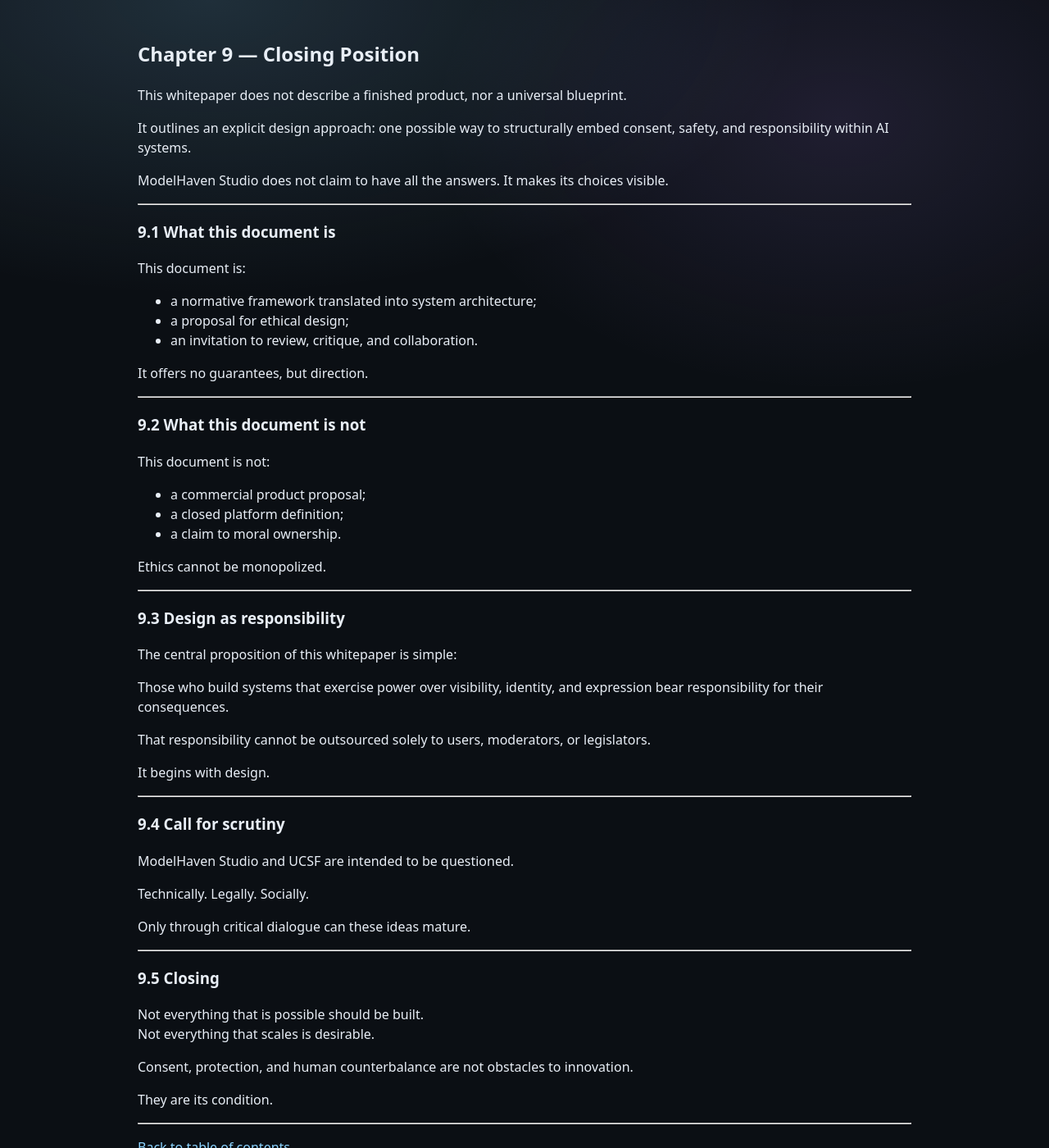
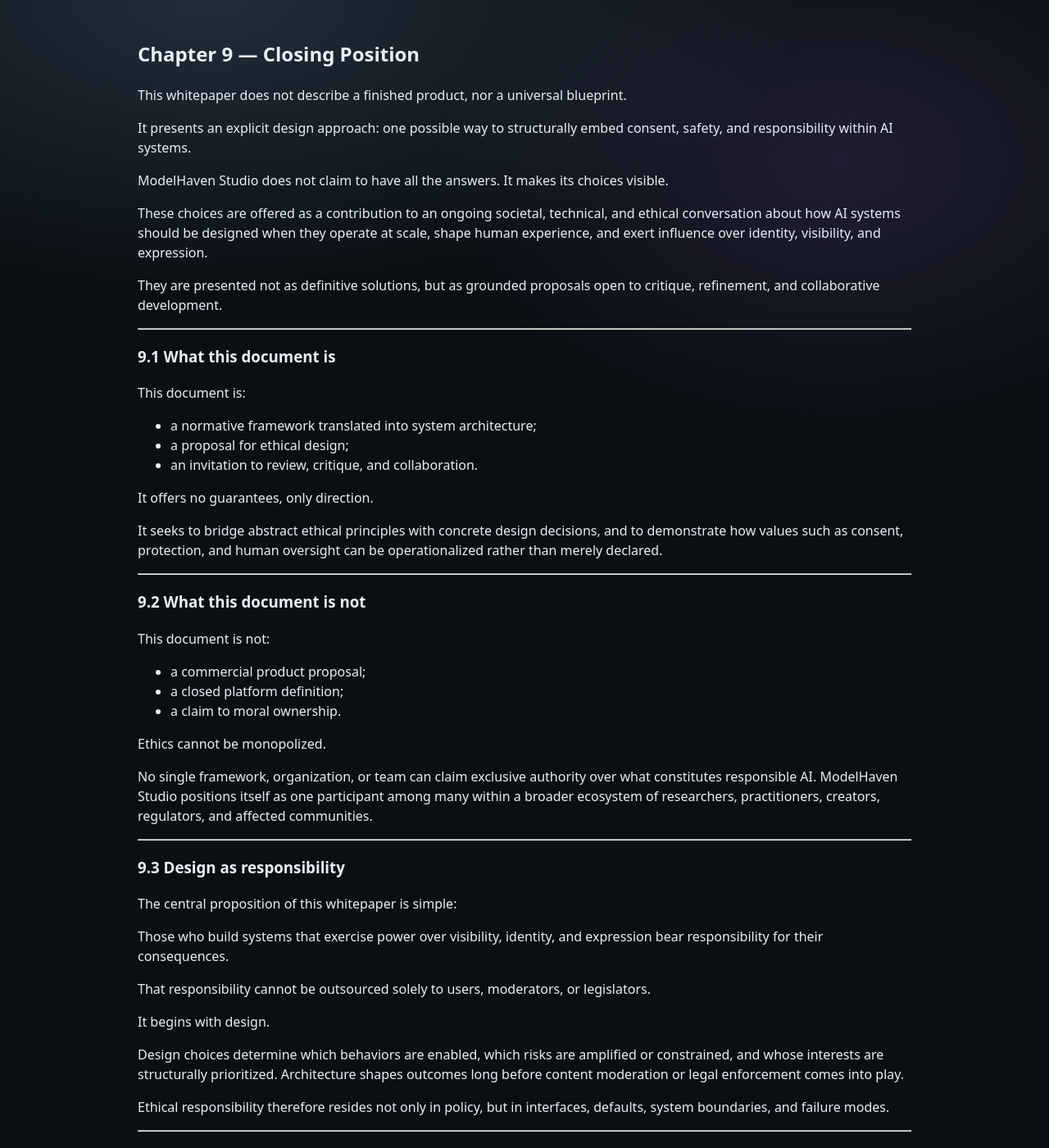
Before and after one commit to MartijnBruzzese/ModelHaven-Studio, a Jekyll site: the page built from WHITE_PAPERS/EN/MODELHAVEN_STUDIO_EN/10_CHAPTER_9_CONCLUSION.md, in a window 1280 px wide and 1400 px high. Shown: the whole window at 82% size. Built offline with Jekyll 4.4.1, drawn with Linux system fonts in a browser that asks for light colours; our own code applies the rules of GitHub Pages for plain Markdown files; some of the changed text lies outside the part shown.

Commit message:
Update Chapter 9 conclusion for clarity and emphasis
Revised language for clarity and emphasis on ethical design principles.

```diff
--- a/WHITE_PAPERS/EN/MODELHAVEN_STUDIO_EN/10_CHAPTER_9_CONCLUSION.md
+++ b/WHITE_PAPERS/EN/MODELHAVEN_STUDIO_EN/10_CHAPTER_9_CONCLUSION.md
@@ -3,9 +3,13 @@
 
 This whitepaper does not describe a finished product, nor a universal blueprint.
 
-It outlines an explicit design approach: one possible way to structurally embed consent, safety, and responsibility within AI systems.
+It presents an explicit design approach: one possible way to structurally embed consent, safety, and responsibility within AI systems.
 
 ModelHaven Studio does not claim to have all the answers. It makes its choices visible.
+
+These choices are offered as a contribution to an ongoing societal, technical, and ethical conversation about how AI systems should be designed when they operate at scale, shape human experience, and exert influence over identity, visibility, and expression.
+
+They are presented not as definitive solutions, but as grounded proposals open to critique, refinement, and collaborative development.
 
 ---
 
@@ -17,7 +21,9 @@
 - a proposal for ethical design;
 - an invitation to review, critique, and collaboration.
 
-It offers no guarantees, but direction.
+It offers no guarantees, only direction.
+
+It seeks to bridge abstract ethical principles with concrete design decisions, and to demonstrate how values such as consent, protection, and human oversight can be operationalized rather than merely declared.
 
 ---
 
@@ -31,6 +37,8 @@
 
 Ethics cannot be monopolized.
 
+No single framework, organization, or team can claim exclusive authority over what constitutes responsible AI. ModelHaven Studio positions itself as one participant among many within a broader ecosystem of researchers, practitioners, creators, regulators, and affected communities.
+
 ---
 
 ### 9.3 Design as responsibility
@@ -43,6 +51,10 @@
 
 It begins with design.
 
+Design choices determine which behaviors are enabled, which risks are amplified or constrained, and whose interests are structurally prioritized. Architecture shapes outcomes long before content moderation or legal enforcement comes into play.
+
+Ethical responsibility therefore resides not only in policy, but in interfaces, defaults, system boundaries, and failure modes.
+
 ---
 
 ### 9.4 Call for scrutiny
@@ -51,7 +63,9 @@
 
 Technically. Legally. Socially.
 
-Only through critical dialogue can these ideas mature.
+They invite examination by engineers, ethicists, legal scholars, creators, civil society organizations, and those directly affected by automated systems.
+
+Only through sustained critical dialogue, empirical testing, and real-world feedback can these ideas mature into practices that are both robust and accountable.
 
 ---
 
@@ -62,7 +76,7 @@
 
 Consent, protection, and human counterbalance are not obstacles to innovation.
 
-They are its condition.
+They are structurally necessary and non-negotiable.
 
 ---
 
```
